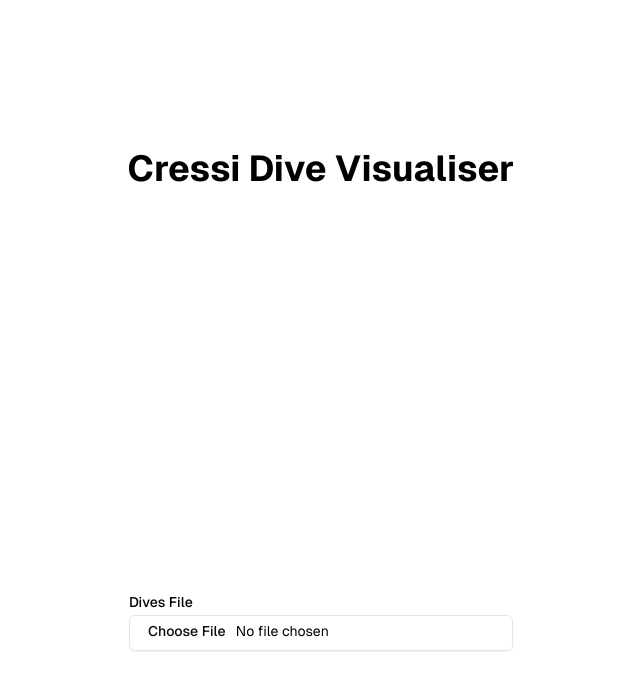
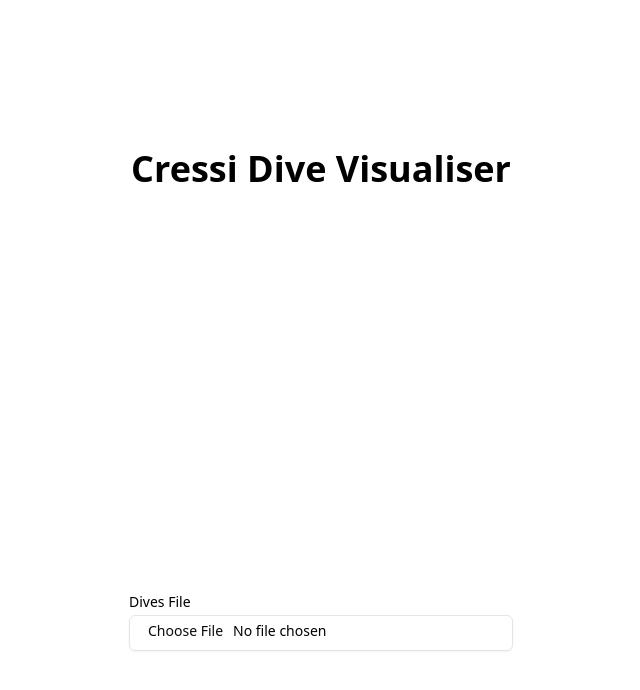
Before and after one commit to Kalininator/cressi-dive-visualiser, a Next.js app: page / in a window 1280 px wide. Shown: the top 690 px of the page, without its empty margins (319-959 px from the left). Built offline with nearby package versions, Linux system fonts and the light colour scheme.

Commit message:
remove custom fonts

```diff
--- a/app/layout.tsx
+++ b/app/layout.tsx
@@ -1,18 +1,6 @@
 import type { Metadata } from "next";
-import localFont from "next/font/local";
 import "./globals.css";
 import { Toaster } from "sonner";
-
-const geistSans = localFont({
-  src: "./fonts/GeistVF.woff",
-  variable: "--font-geist-sans",
-  weight: "100 900",
-});
-const geistMono = localFont({
-  src: "./fonts/GeistMonoVF.woff",
-  variable: "--font-geist-mono",
-  weight: "100 900",
-});
 
 export const metadata: Metadata = {
   title: "Create Next App",
@@ -26,9 +14,7 @@
 }>) {
   return (
     <html lang="en">
-      <body
-        className={`${geistSans.variable} ${geistMono.variable} antialiased`}
-      >
+      <body >
         {children}
         <Toaster />
       </body>
--- a/app/page.tsx
+++ b/app/page.tsx
@@ -46,7 +46,7 @@
   }, [])
 
   return (
-    <div className="grid items-center justify-items-center min-h-screen p-8 pb-20 gap-16 sm:p-20 font-[family-name:var(--font-geist-sans)]">
+    <div className="grid items-center justify-items-center min-h-screen p-8 pb-20 gap-16 sm:p-20">
       <main className="flex flex-col gap-8 row-start-2 items-center sm:items-start"></main>
       <h1 className="text-4xl font-bold">Cressi Dive Visualiser</h1>
       {diveData &&
@@ -55,11 +55,13 @@
             {diveData.ScubaDive.map(dive => {
               const points = diveData.ScubaProfilePoint.filter(p => p.ID_ScubaDive === dive.ID);
               const maxDepth = Math.max(...points.map(p => Number.parseFloat(p.Depth)));
+              const averageDepth = points.reduce((acc, p) => acc + Number.parseFloat(p.Depth), 0) / points.length;
               return (<AccordionItem value={dive.ID} key={dive.ID}>
                 <AccordionTrigger>{dive.DiveStart}</AccordionTrigger>
                 <AccordionContent>
                   Dive Time: {Math.round(Number.parseInt(dive.TotalElapsedSeconds) / 60)} minutes<br />
                   Max Depth: {maxDepth}m<br />
+                  Average Depth: {averageDepth.toFixed(1)}m<br />
                   <DiveGraph diveData={diveData} diveID={dive.ID} />
                 </AccordionContent>
               </AccordionItem>)
--- a/src/components/DiveGraph.tsx
+++ b/src/components/DiveGraph.tsx
@@ -17,9 +17,8 @@
 
 
 const chartConfig = {
-	desktop: {
-		label: "Desktop",
-		color: "hsl(var(--chart-1))",
+	depth: {
+		label: "Depth",
 	},
 } satisfies ChartConfig
 
@@ -28,6 +27,7 @@
 	const chartData = points.map(p => ({
 		seconds: Number.parseInt(p.ElapsedSeconds),
 		depth: Number.parseFloat(p.Depth),
+		temperature: Number.parseFloat(p.Temperature),
 	}));
 	return (
 		<Card>
@@ -62,7 +62,6 @@
 						<Line
 							dataKey="depth"
 							type="linear"
-							stroke="var(--color-desktop)"
 							strokeWidth={2}
 							dot={false}
 						/>
```
Also changed, not shown: app/fonts/GeistMonoVF.woff (deleted), app/fonts/GeistVF.woff (deleted).
